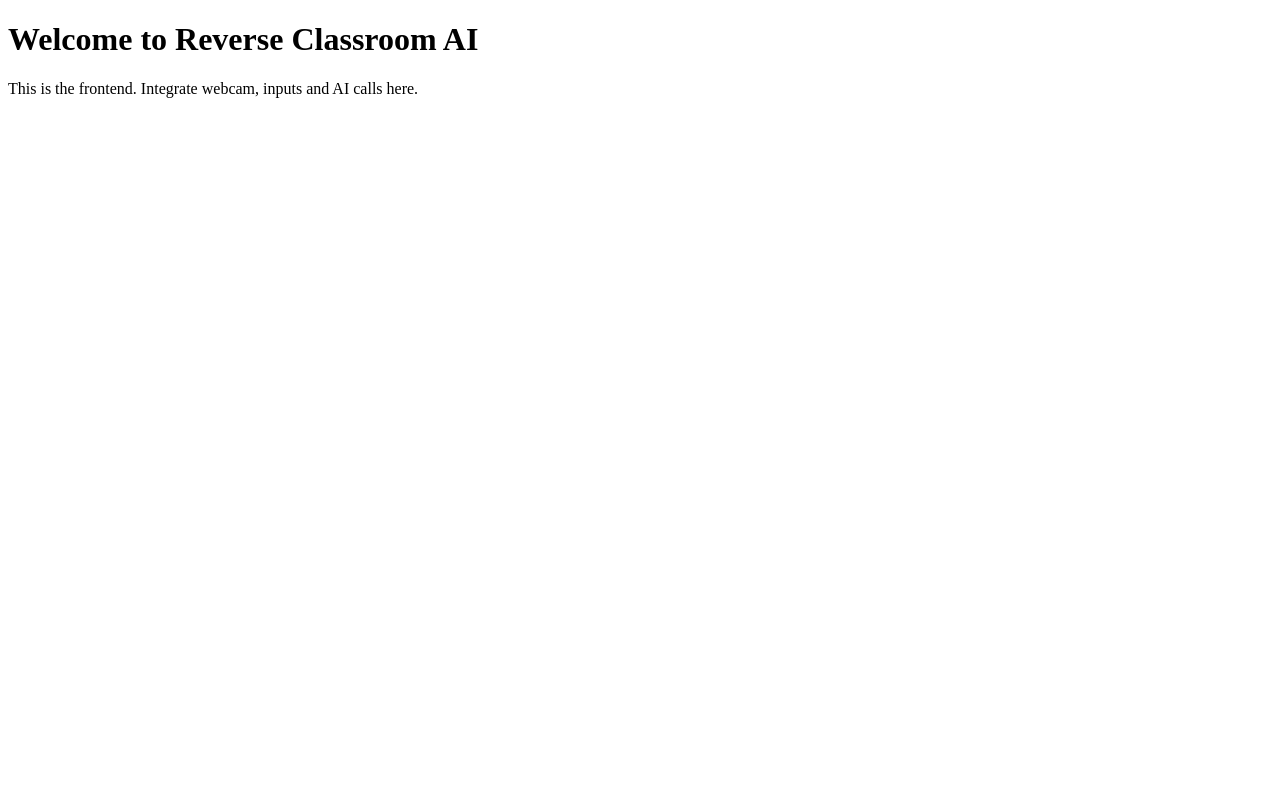
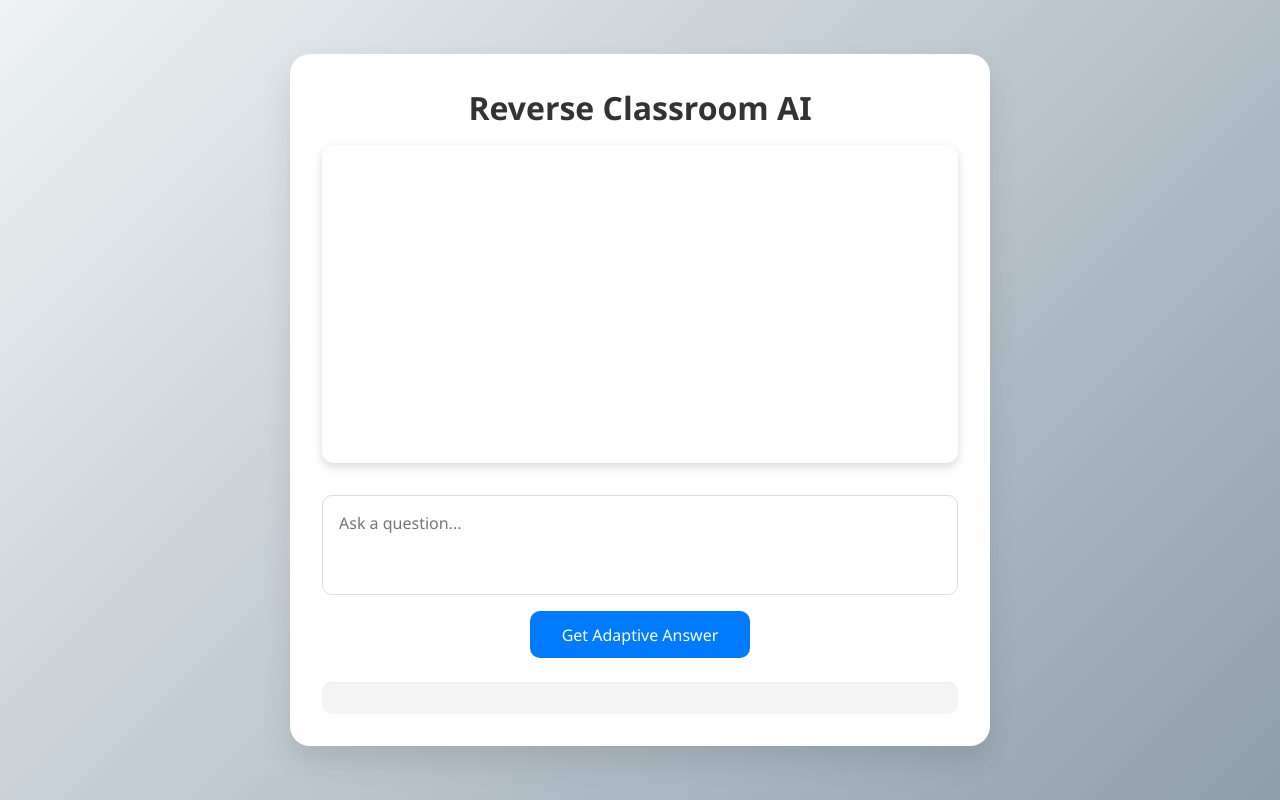
Before and after one commit to samkrish13/Colossus2.0_GlitchX, a Flask app: template templates/index.html in a window 1280 px wide. Run offline with Flask 3, Linux system fonts and the light colour scheme; the template is opened without the code that fills it, so the values that code supplies are empty; parts of the project's set-up code (start-up, migrations or seed data) failed here and were passed over.

Commit message:
Update index.html

```diff
--- a/templates/index.html
+++ b/templates/index.html
@@ -1,13 +1,17 @@
-<!-- index.html -->
-<!DOCTYPE html>
-<html>
+
 <head>
-    <title>Reverse Classroom AI</title>
-    <meta charset="UTF-8">
-    <meta name="viewport" content="width=device-width, initial-scale=1.0">
+    <script src="{{ url_for('static', filename='webcam.js') }}"></script>
+<script src="{{ url_for('static', filename='main.js') }}"></script>
+
+    <link rel="stylesheet" href="{{ url_for('static', filename='style.css') }}">
 </head>
 <body>
-    <h1>Welcome to Reverse Classroom AI</h1>
-    <p>This is the frontend. Integrate webcam, inputs and AI calls here.</p>
+    <div class="container">
+        <h1>Reverse Classroom AI</h1>
+        <video id="video" autoplay muted></video>
+        <textarea id="question" placeholder="Ask a question..."></textarea>
+        <button id="askBtn">Get Adaptive Answer</button>
+        <div class="response-box" id="response"></div>
+    </div>
+    <script src="{{ url_for('static', filename='main.js') }}"></script>
 </body>
-</html>
```
